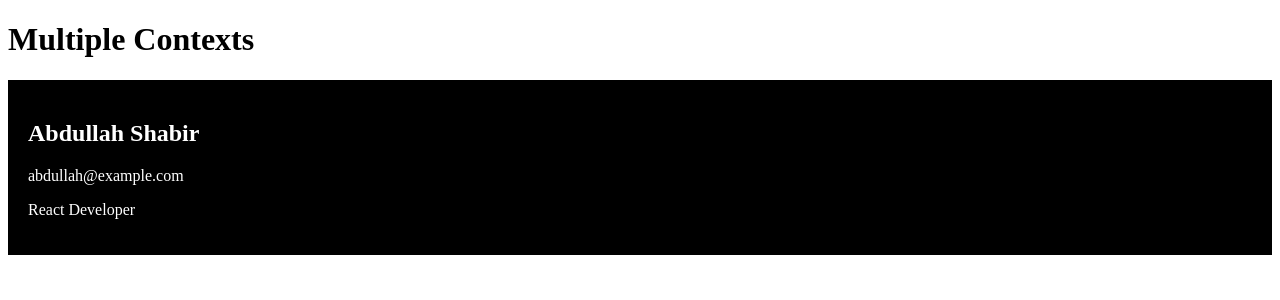
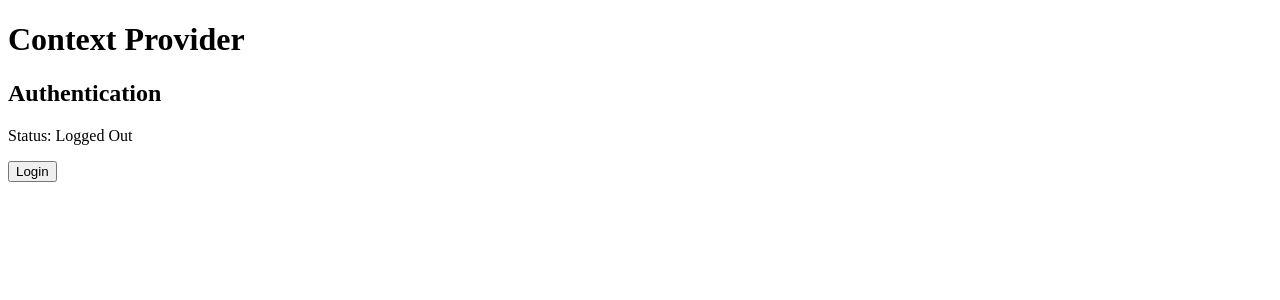
Before and after one commit to abdullahshabir31/React-Learning, a React (Vite) app: page / in a window 1280 px wide. Shown: the top 300 px of the page. Built offline with nearby package versions, Linux system fonts and the light colour scheme.

Commit message:
Add context provider example

```diff
--- /dev/null
+++ b/src/13-Context-API/05-context-provider.jsx
@@ -0,0 +1,56 @@
+import { createContext, useContext, useState } from "react";
+
+const AuthContext = createContext();
+
+function AuthProvider({ children }) {
+  const [isLoggedIn, setIsLoggedIn] = useState(false);
+
+  const login = () => {
+    setIsLoggedIn(true);
+  };
+
+  const logout = () => {
+    setIsLoggedIn(false);
+  };
+
+  return (
+    <AuthContext.Provider
+      value={{
+        isLoggedIn,
+        login,
+        logout,
+      }}
+    >
+      {children}
+    </AuthContext.Provider>
+  );
+}
+
+function Dashboard() {
+  const { isLoggedIn, login, logout } = useContext(AuthContext);
+
+  return (
+    <div>
+      <h2>Authentication</h2>
+
+      <p>Status: {isLoggedIn ? "Logged In" : "Logged Out"}</p>
+
+      {isLoggedIn ? (
+        <button onClick={logout}>Logout</button>
+      ) : (
+        <button onClick={login}>Login</button>
+      )}
+    </div>
+  );
+}
+
+function ContextProviderExample() {
+  return (
+    <AuthProvider>
+      <h1>Context Provider</h1>
+      <Dashboard />
+    </AuthProvider>
+  );
+}
+
+export default ContextProviderExample;
--- a/src/App.jsx
+++ b/src/App.jsx
@@ -1,7 +1,7 @@
-import MultipleContexts from "./13-Context-API/04-multiple-contexts";
+import ContextProviderExample from "./13-Context-API/05-context-provider";
 
 function App() {
-  return <MultipleContexts />;
+  return <ContextProviderExample />;
 }
 
 export default App;
```
